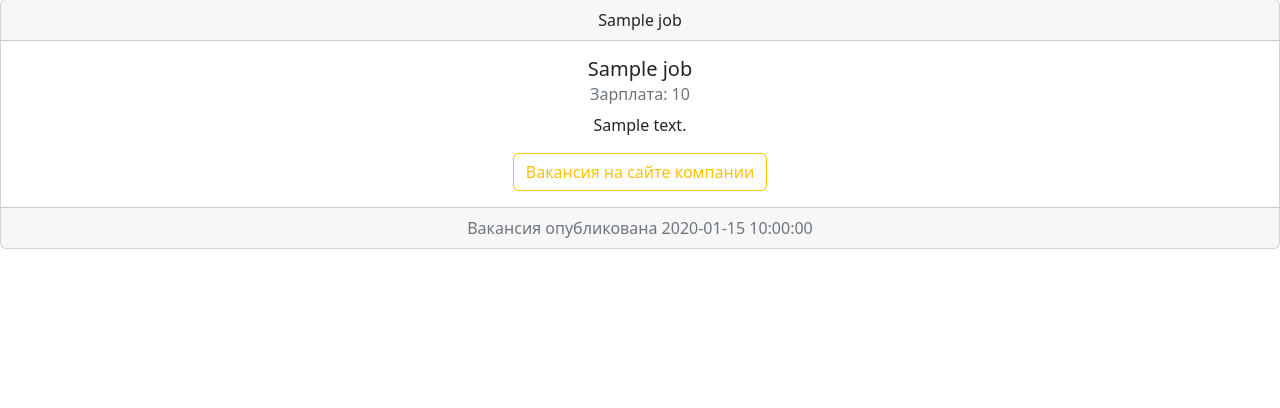
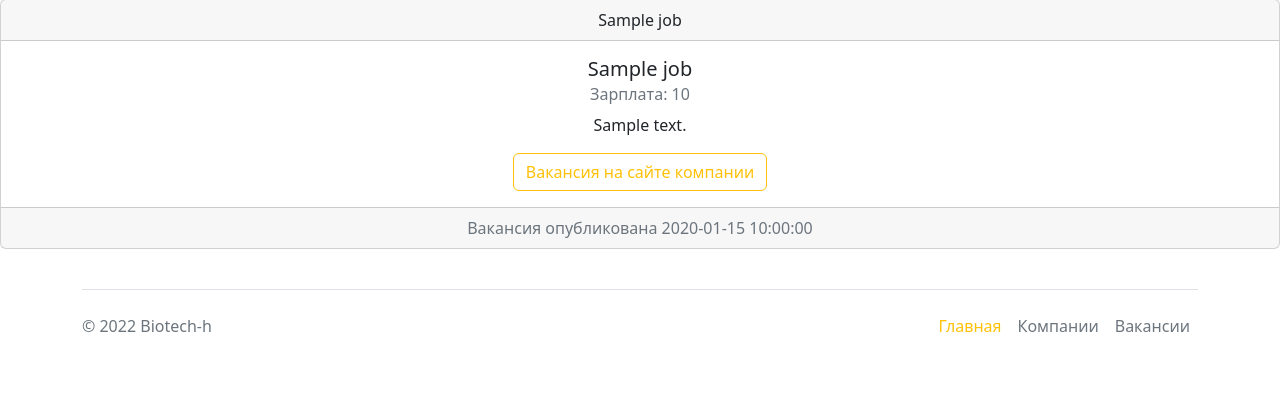
Before and after one commit to Biotech-h/frontend, a Flask app: template frontend/templates/jobs.html in a window 1280 px wide. Shown: the part 222-630 px from the top of the page. Run offline with Flask 2, Linux system fonts and the light colour scheme; the template is opened without the code that fills it: most values are stand-ins (such as "Sample title", 1, 10 or a date in 2020).

Commit message:
feature: footer added

```diff
--- a/frontend/templates/base.html
+++ b/frontend/templates/base.html
@@ -27,5 +27,17 @@
 
     {% block content %}{% endblock %}
 
+    <div class="container">
+        <footer class="d-flex flex-wrap justify-content-between align-items-center py-3 my-4 border-top">
+        <p class="col-md-4 mb-0 text-muted">&copy; 2022 Biotech-h</p>
+
+        <ul class="nav col-md-4 justify-content-end">
+            <li class="nav-item"><a href="{{ url_for('index') }}" class="nav-link px-2 text-warning">Главная</a></li>
+            <li class="nav-item"><a href="{{ url_for('companies.get_all') }}" class="nav-link px-2 text-muted">Компании</a></li>
+            <li class="nav-item"><a href="{{ url_for('jobs.get_all') }}" class="nav-link px-2 text-muted">Вакансии</a></li>
+        </ul>
+        </footer>
+    </div>
+
   </body>
 </html>
```
